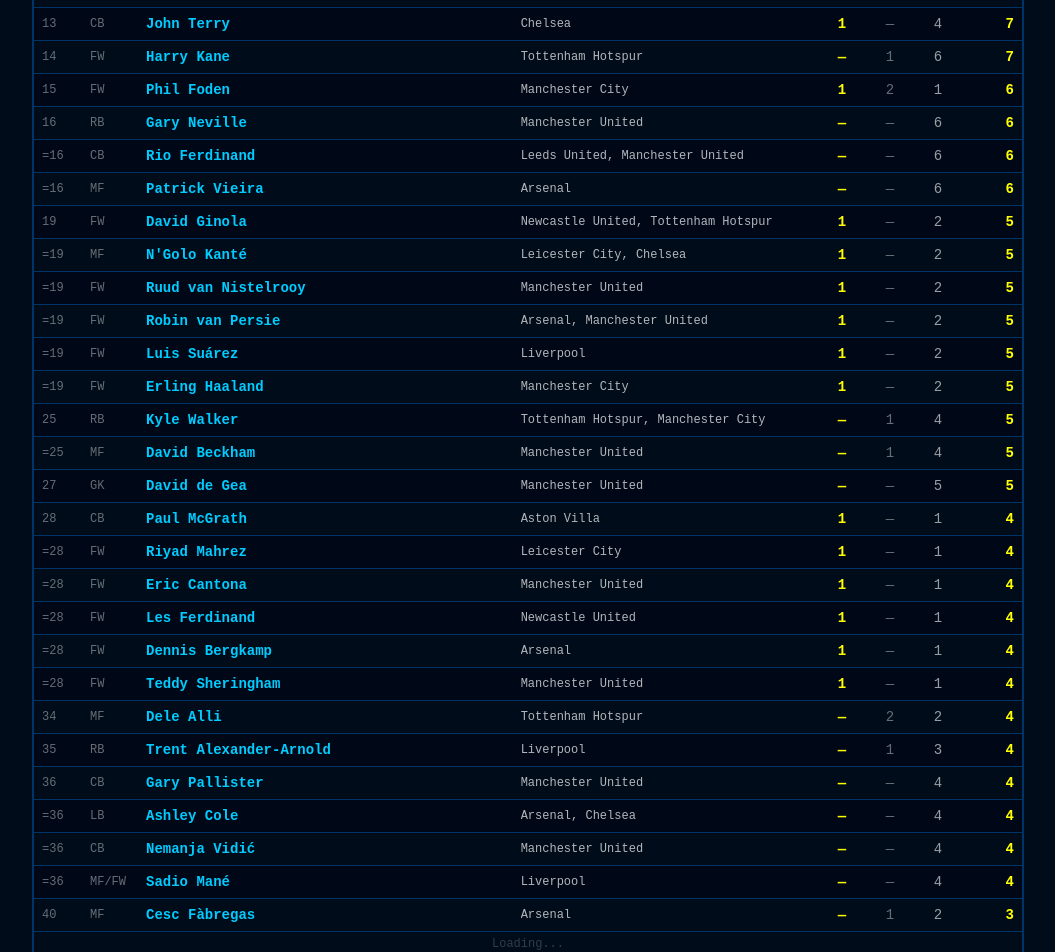
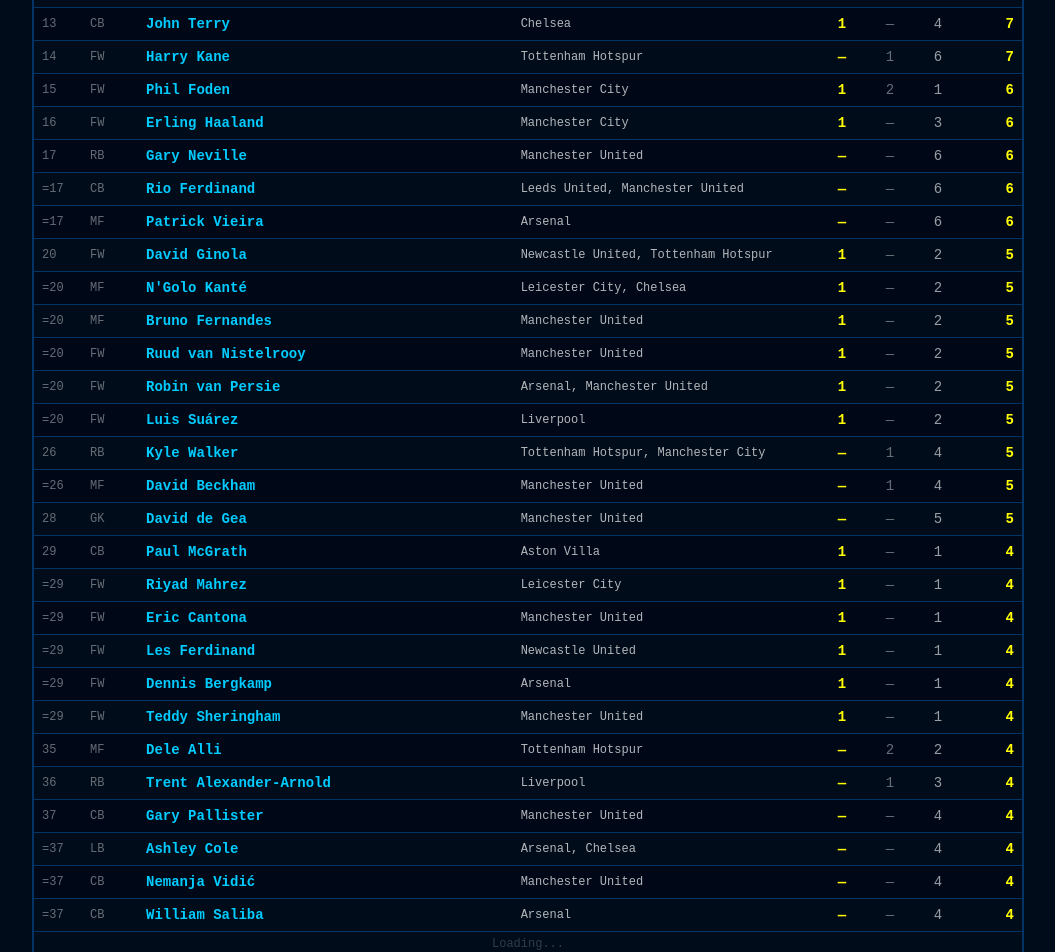
Before and after one commit to ralphcollett/best-of-prem, a React (Vite) app: page / in a window 1280 px wide. Shown: the part 546-1498 px from the top of the page, without its empty margins (112-1167 px from the left). Built offline with nearby package versions, Linux system fonts and the light colour scheme.

Commit message:
2025/2026 results.

```diff
--- a/src/data/awards.ts
+++ b/src/data/awards.ts
@@ -47,6 +47,7 @@
   { playerId: 'haaland', season: '2022-23', type: 'POTY', club: 'Manchester City' },
   { playerId: 'foden', season: '2023-24', type: 'POTY', club: 'Manchester City' },
   { playerId: 'salah', season: '2024-25', type: 'POTY', club: 'Liverpool' },
+  { playerId: 'bruno-fernandes', season: '2025-26', type: 'POTY', club: 'Manchester United' },
 
   // ─── PFA Young Player of the Year ─────────────────────────────────────────
   { playerId: 'giggs', season: '1992-93', type: 'YPOTY', club: 'Manchester United' },
@@ -82,6 +83,7 @@
   { playerId: 'saka', season: '2022-23', type: 'YPOTY', club: 'Arsenal' },
   { playerId: 'palmer', season: '2023-24', type: 'YPOTY', club: 'Chelsea' },
   { playerId: 'morgan-rogers', season: '2024-25', type: 'YPOTY', club: 'Aston Villa' },
+  { playerId: 'oreilly', season: '2025-26', type: 'YPOTY', club: 'Manchester City' },
 
   // ─── PFA Team of the Year ─────────────────────────────────────────────────
   // 1992-93
@@ -512,4 +514,17 @@
   { playerId: 'salah', season: '2024-25', type: 'TOTY', club: 'Liverpool' },
   { playerId: 'isak', season: '2024-25', type: 'TOTY', club: 'Newcastle United' },
   { playerId: 'wood', season: '2024-25', type: 'TOTY', club: 'Nottingham Forest' },
+
+  // 2025-26
+  { playerId: 'raya', season: '2025-26', type: 'TOTY', club: 'Arsenal' },
+  { playerId: 'timber', season: '2025-26', type: 'TOTY', club: 'Arsenal' },
+  { playerId: 'saliba', season: '2025-26', type: 'TOTY', club: 'Arsenal' },
+  { playerId: 'gabriel', season: '2025-26', type: 'TOTY', club: 'Arsenal' },
+  { playerId: 'oreilly', season: '2025-26', type: 'TOTY', club: 'Manchester City' },
+  { playerId: 'bruno-fernandes', season: '2025-26', type: 'TOTY', club: 'Manchester United' },
+  { playerId: 'rice', season: '2025-26', type: 'TOTY', club: 'Arsenal' },
+  { playerId: 'cherki', season: '2025-26', type: 'TOTY', club: 'Manchester City' },
+  { playerId: 'semenyo', season: '2025-26', type: 'TOTY', club: 'Manchester City' },
+  { playerId: 'haaland', season: '2025-26', type: 'TOTY', club: 'Manchester City' },
+  { playerId: 'igor-thiago', season: '2025-26', type: 'TOTY', club: 'Brentford' },
 ];
--- a/src/data/players.ts
+++ b/src/data/players.ts
@@ -99,6 +99,8 @@
   { id: 'saliba', name: 'William Saliba', positions: ['CB'] },
   { id: 'gabriel', name: 'Gabriel Magalhães', positions: ['CB'] },
   { id: 'kerkez', name: 'Milos Kerkez', positions: ['LB'] },
+  { id: 'timber', name: 'Jurriën Timber', positions: ['RB'] },
+  { id: 'oreilly', name: "Nico O'Reilly", positions: ['LB'] },
 
   // Midfielders
   { id: 'keane-r', name: 'Roy Keane', positions: ['MF'] },
@@ -165,6 +167,7 @@
   { id: 'rice', name: 'Declan Rice', positions: ['MF'] },
   { id: 'mac-allister', name: 'Alexis Mac Allister', positions: ['MF'] },
   { id: 'gravenberch', name: 'Ryan Gravenberch', positions: ['MF'] },
+  { id: 'cherki', name: 'Rayan Cherki', positions: ['MF'] },
 
   // Forwards
   { id: 'shearer', name: 'Alan Shearer', positions: ['FW'] },
@@ -211,6 +214,8 @@
   { id: 'palmer', name: 'Cole Palmer', positions: ['MF', 'FW'] },
   { id: 'isak', name: 'Alexander Isak', positions: ['FW'] },
   { id: 'wood', name: 'Chris Wood', positions: ['FW'] },
+  { id: 'semenyo', name: 'Antoine Semenyo', positions: ['FW'] },
+  { id: 'igor-thiago', name: 'Igor Thiago', positions: ['FW'] },
 
   // Young Players (if not already included)
   { id: 'jenas', name: 'Jermaine Jenas', positions: ['MF'] },
```
